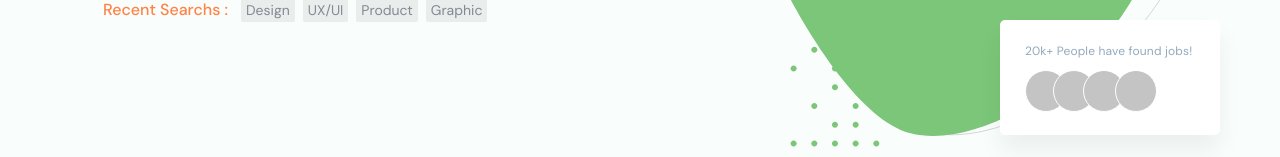
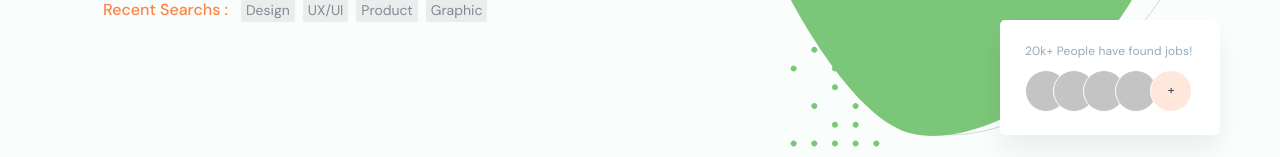
Before and after one commit to GitHubOshin/Chakri, a React (Create React App) app: page / in a window 1280 px wide. Shown: the part 537-694 px from the top of the page. Built offline with nearby package versions, Linux system fonts and the light colour scheme.

Commit message:
Update PeopleHaveFoundJobFirstPage.js

```diff
--- a/src/components/firstPage/PeopleHaveFoundJobFirstPage.js
+++ b/src/components/firstPage/PeopleHaveFoundJobFirstPage.js
@@ -27,6 +27,11 @@ function PeopleHaveFoundJobFirstPage() {
       </div>
       <div className="absolute mobile:w-[118.81px] mobile:h-[63.49px] laptop:w-[286.29px] laptop:h-[153px] screen1280:w-[220px] screen1280:h-[115px]  bg-white shadow-[0px_15px_25px_rgba(0,0,0,0.06)] mobile:rounded-[5px] laptop:rounded-[10px]  mobile:bottom-[35px] mobile:right-[40px] laptop:right-[190px] laptop:bottom-[72px] flex items-center justify-center screen1280:bottom-[50px] screen1280:right-[60px] ">
         <GreyCircle texts="20k+ People have found jobs!" />
+        <div className="absolute laptop:left-[200px] laptop:top-[67px] screen1280:top-[50px] screen1280:left-[150px] screen750:left-[84px] screen750:top-[28px] mobile:left-[84px] mobile:top-[28px] bg-[#FFE7DB] rounded-full mobile:w-[23.24px] mobile:h-[23.24px] laptop:w-[56px] laptop:h-[56px]  mobile:flex mobile:items-center mobile:justify-center laptop:border-[0.5px] laptop:border-white mobile:border-[0.2px] mobile:border-white screen1280:w-[42px] screen1280:h-[42px] ">
+          <div className=" mobile:text-[6.29px] laptop:text-[16px] text-darkGrey text-base font-medium font-dmSans not-italic leading-[21px] screen1280:text-[12px]">
+            +
+          </div>
+        </div>
       </div>
     </div>
   )
```
